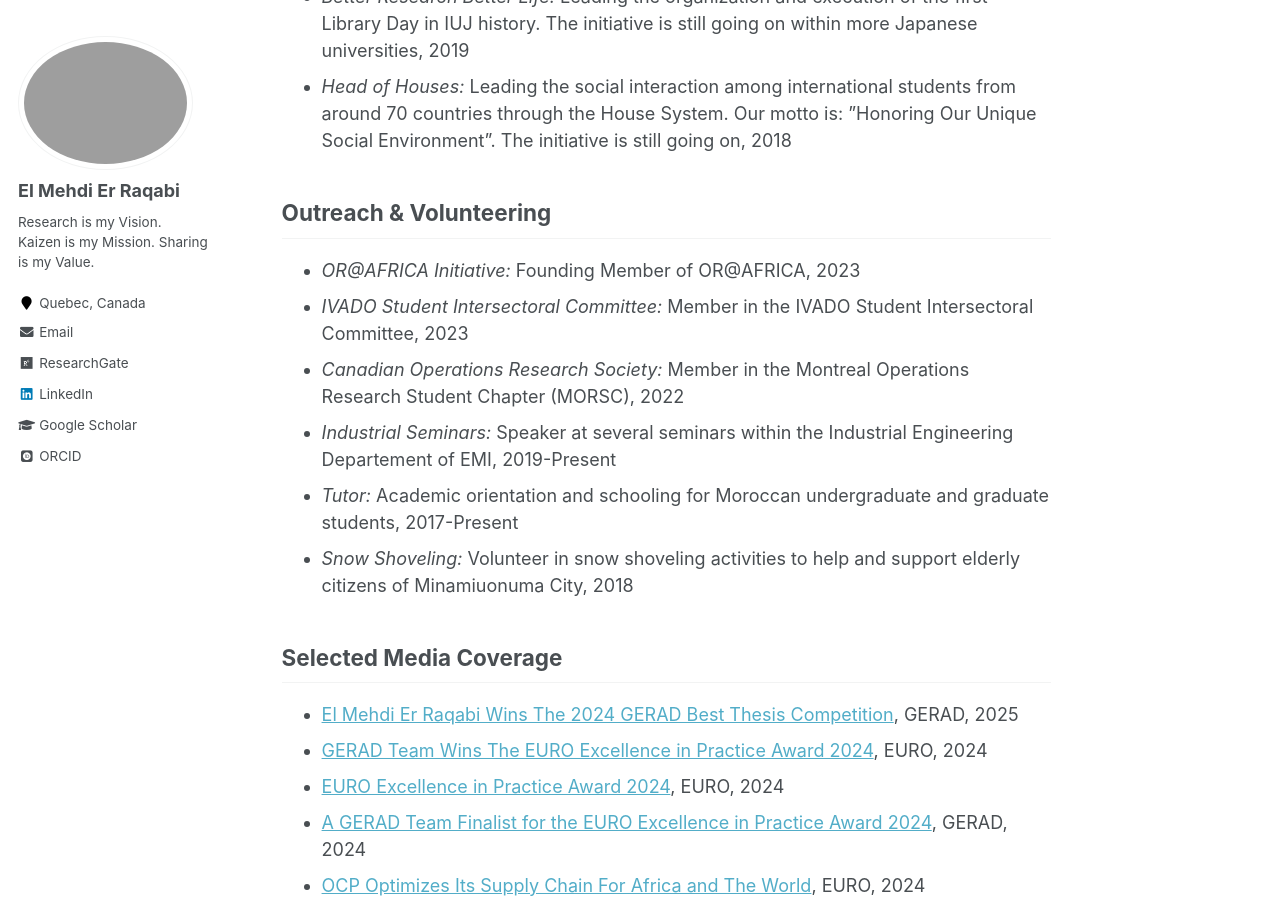
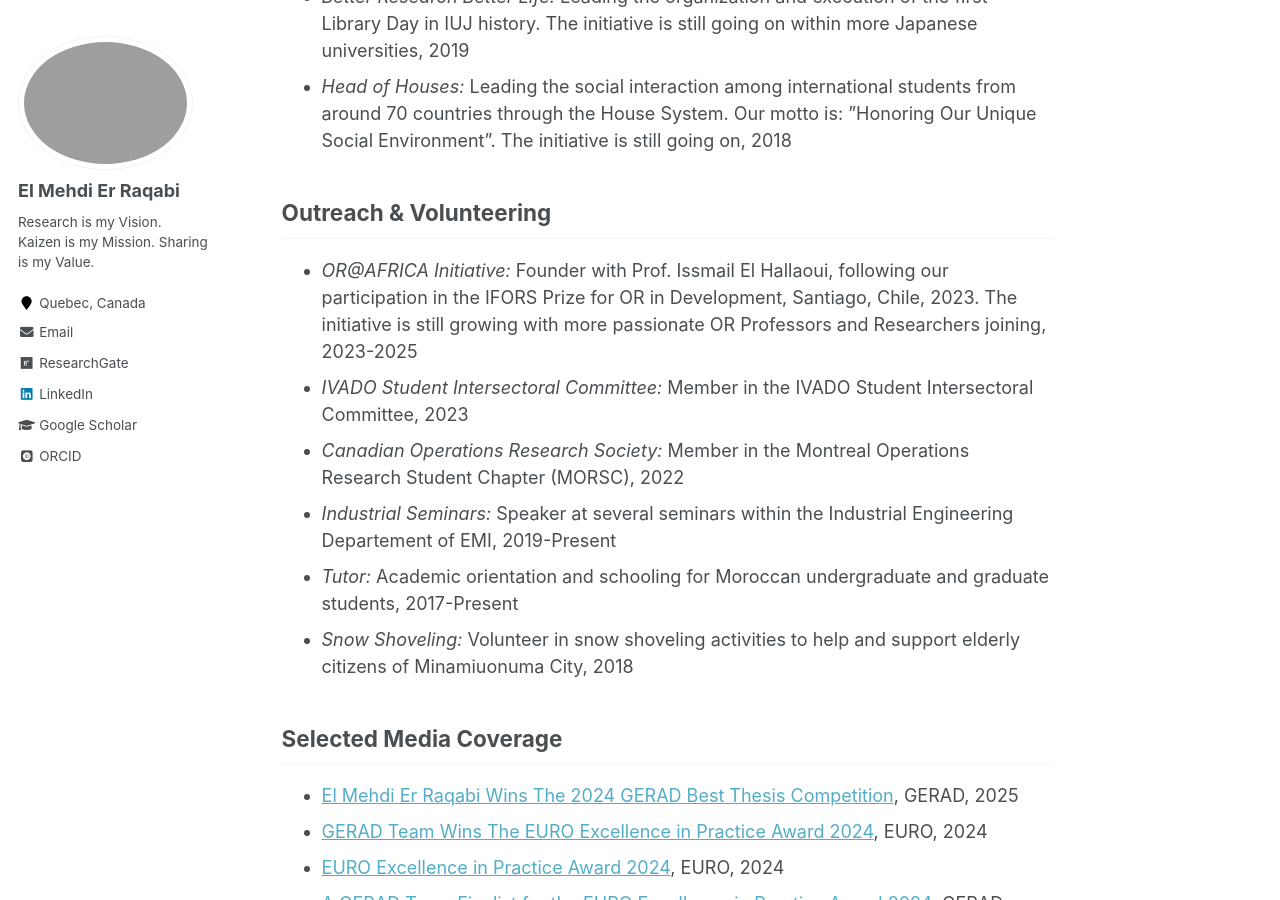
Before and after one commit to RqbMedi/rqbmedi.github.io, a Jekyll site: the page built from _pages/markdown.md, in a window 1280 px wide and 900 px high, scrolled down 354 px. Built offline with Jekyll 4.4.1, drawn with Linux system fonts in a browser that asks for light colours; some web fonts are replaced.

Commit message:
Update markdown.md

```diff
--- a/_pages/markdown.md
+++ b/_pages/markdown.md
@@ -17,7 +17,9 @@ Organizing & Leadership
 
 Outreach & Volunteering
 ------
-- *OR@AFRICA Initiative:* Founding Member of OR@AFRICA, 2023
+- *OR@AFRICA Initiative:* Founder with Prof. Issmail El Hallaoui, following our participation in the IFORS Prize
+for OR in Development, Santiago, Chile, 2023. The initiative is still growing with more passionate OR Professors and
+Researchers joining, 2023-2025
 - *IVADO Student Intersectoral Committee:* Member in the IVADO Student Intersectoral Committee, 2023
 - *Canadian Operations Research Society:* Member in the Montreal Operations Research Student Chapter (MORSC), 2022
 - *Industrial Seminars:* Speaker at several seminars within the Industrial Engineering Departement of EMI, 2019-Present
```
